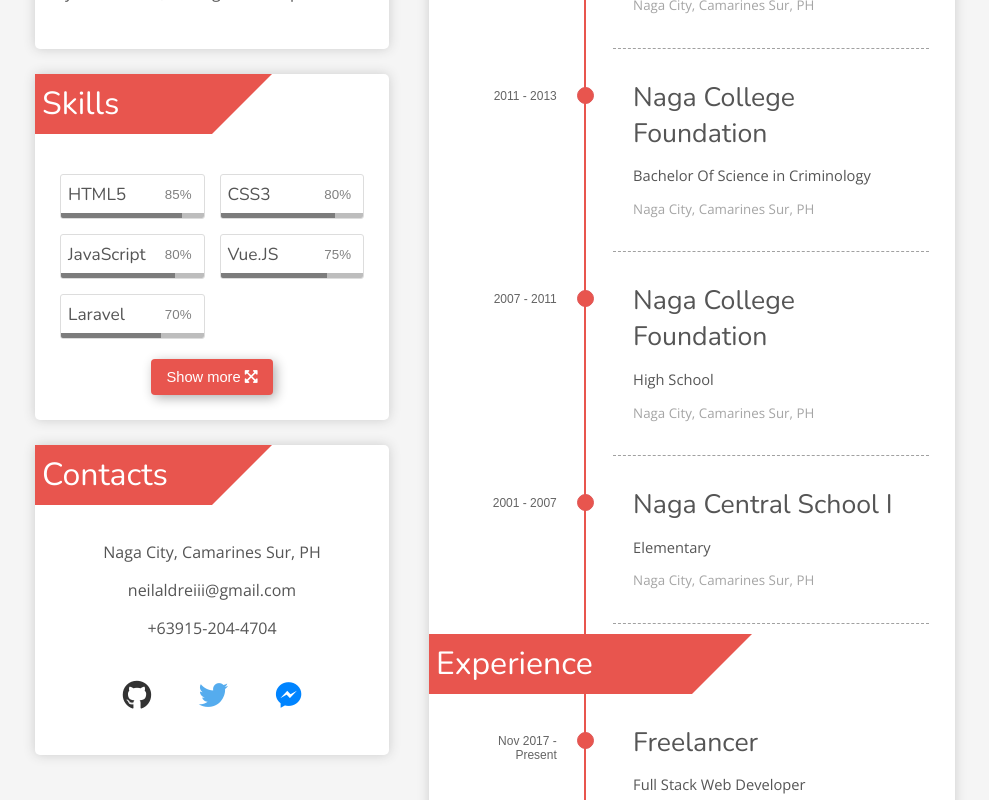
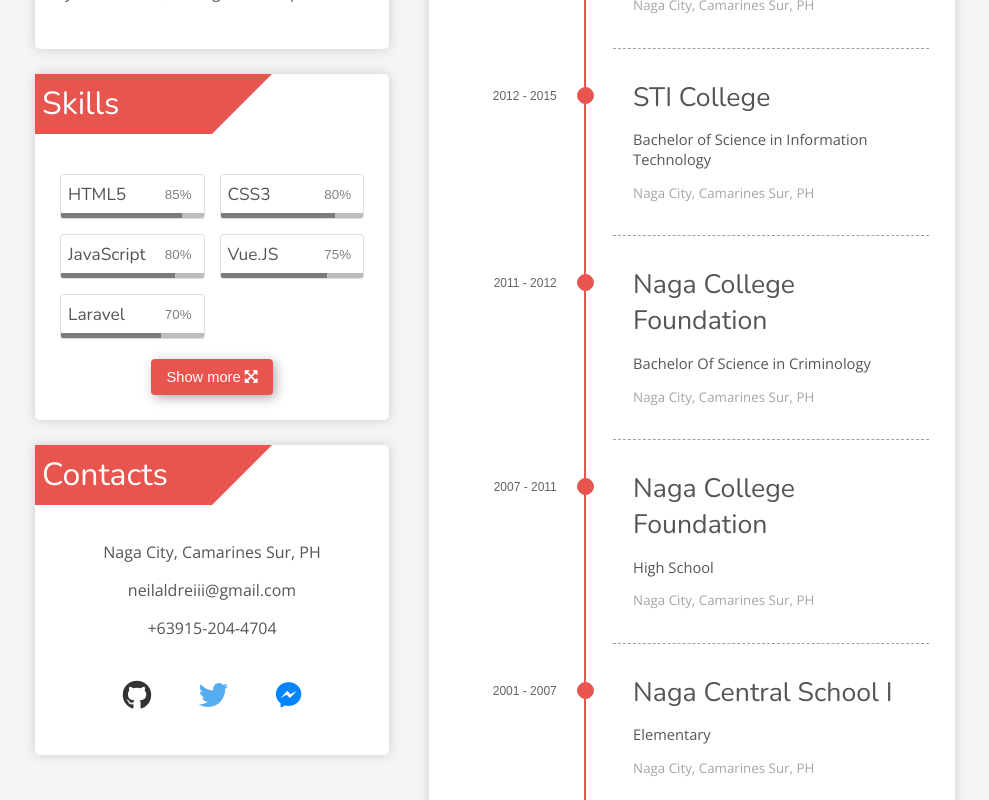
Before and after one commit to neilaldreiii/neilaldrei, a Vue app: page / in a window 1280 px wide. Shown: the part 1080-1880 px from the top of the page, without its empty margins (145-1134 px from the left). Built offline with nearby package versions, Linux system fonts and the light colour scheme.

Commit message:
Added new education to the list

```diff
--- a/src/components/Timeline.vue
+++ b/src/components/Timeline.vue
@@ -51,13 +51,19 @@ export default {
             educations: [
                 {
                     school: "University Of Nueva Caceres",
-                    date: "2016 - Present",
+                    date: "2016 - 2017",
+                    degree: "Bachelor of Science in Information Technology",
+                    location: "Naga City, Camarines Sur, PH"
+                },
+                {
+                    school: "STI College",
+                    date: "2012 - 2015",
                     degree: "Bachelor of Science in Information Technology",
                     location: "Naga City, Camarines Sur, PH"
                 },
                 {
                     school: "Naga College Foundation",
-                    date: "2011 - 2013",
+                    date: "2011 - 2012",
                     degree: "Bachelor Of Science in Criminology",
                     location: "Naga City, Camarines Sur, PH"
                 },
@@ -77,7 +83,7 @@ export default {
             experience: [
                 {
                     company: "Freelancer",
-                    date: "Nov 2017 - Present",
+                    date: "Jan 2018 - Present",
                     position: "Full Stack Web Developer",
                     location: "Naga City, Camarines Sur, PH"
                 },
```
